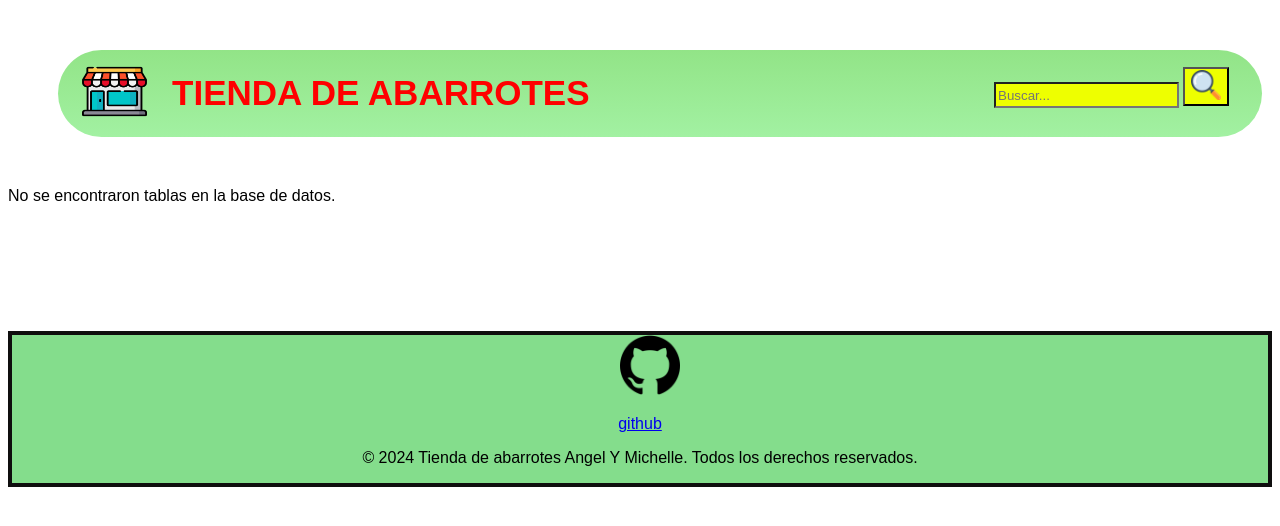
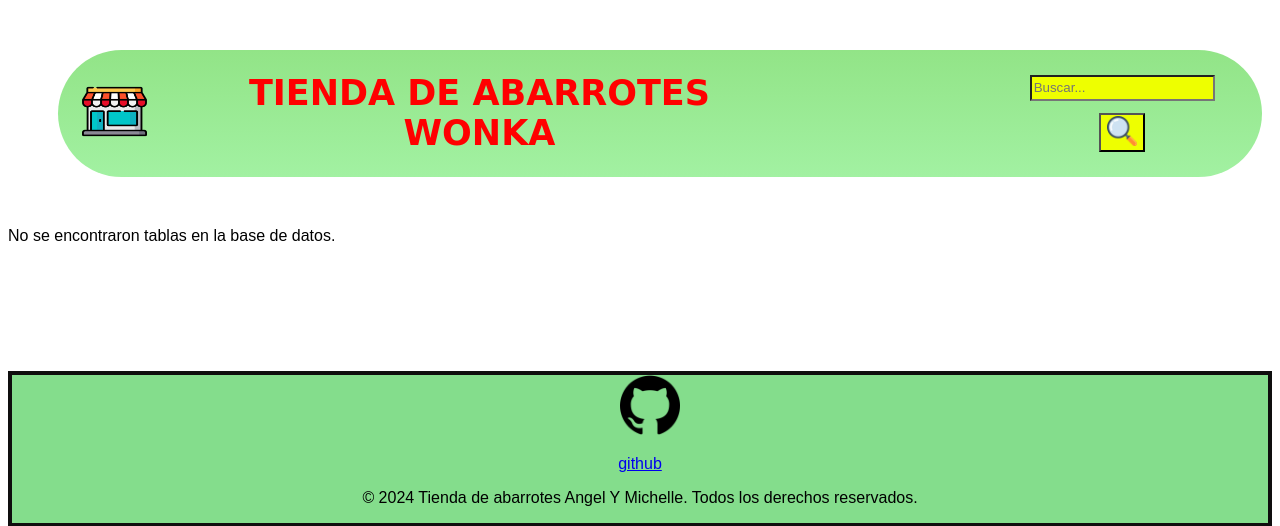
Before and after one commit to mega067/store, a PHP site: page / in a window 1280 px wide. Shown: the top 526 px of the page. Run offline with PHP 8.4, Linux system fonts and the light colour scheme.

Commit message:
alineasion AUTO MARGIN X3

```diff
--- a/busqueda_produc.php
+++ b/busqueda_produc.php
@@ -76,4 +76,5 @@ if (isset($_GET['q'])) {
 } else {
     echo "Por favor, proporcione un término de búsqueda.";
 }
+//© 2024 Tienda de abarrotes Angel Y Michelle. Todos los derechos reservados.
 ?>
--- a/galletas.php
+++ b/galletas.php
@@ -8,7 +8,7 @@
   <div class="boton">
   <a href="/store/" class="volver"><img class="volver_img" src="iconos/volver.png"></a>
 
-  <h1 class="titulo">galletas</h1>
+  <h1 class="titulo" id="B">galletas</h1>
 
   </div>
 
--- a/index.php
+++ b/index.php
@@ -14,7 +14,7 @@
       </a>
     </div>
 
-      <h1 class="titulo_h1">TIENDA DE ABARROTES</h1>
+      <h1 class="titulo_h1" id="WONKA" >TIENDA DE ABARROTES WONKA</h1>
 
       <!-- Botón de búsqueda -->
 
--- a/lacteos.php
+++ b/lacteos.php
@@ -8,7 +8,7 @@
   <div class="boton">
   <a href="/store/" class="volver"><img class="volver_img" src="iconos/volver.png"></a>
 
-  <h1 class="titulo">lacteos</h1>
+  <h1 class="titulo" id="B">lacteos</h1>
 
   </div>
 
--- a/prod_limpieza.php
+++ b/prod_limpieza.php
@@ -8,7 +8,7 @@
   <div class="boton">
   <a href="/store/" class="volver"><img class="volver_img" src="iconos/volver.png"></a>
 
-  <h1 class="titulo">productos de limpieza</h1>
+  <h1 class="titulo" id="B">productos de limpieza</h1>
 
   </div>
 
--- a/prod_personales.php
+++ b/prod_personales.php
@@ -8,7 +8,7 @@
   <div class="boton">
   <a href="/store/" class="volver"><img class="volver_img" src="iconos/volver.png"></a>
 
-  <h1 class="titulo">productos personales</h1>
+  <h1 class="titulo" id="B">productos personales</h1>
 
   </div>
 
--- a/sabritas.php
+++ b/sabritas.php
@@ -8,7 +8,7 @@
   <div class="boton">
   <a href="/store/" class="volver"><img class="volver_img" src="iconos/volver.png"></a>
 
-  <h1 class="titulo">sabritas</h1>
+  <h1 class="titulo" id="B">sabritas</h1>
 
   </div>
 
--- a/style.css
+++ b/style.css
@@ -36,7 +36,7 @@ html{
 
   }
   .busqueda{
-    margin-left: 35%;
+    margin-left: 19%;
 
 
   }
@@ -126,12 +126,14 @@ html{
     transition: transform 0.3s ease; /* Agregar transición para un efecto suave */
 }
 .flex_tb{
+    margin: auto auto auto;
     align-items: center;
     display: flex;
     flex-wrap: wrap;
 }
 .tabla_tb {
-  margin: auto 30px;
+  margin: auto auto auto;
+
   margin-bottom: 30px;
   align-items: center;
   text-align: center;
@@ -367,3 +369,8 @@ footer{
   color: red;
   font-size: 40px;
 }
+#WONKA{
+font-family:cursive;
+color: red;
+
+}
--- a/verduras.php
+++ b/verduras.php
@@ -8,7 +8,7 @@
   <div class="boton">
   <a href="/store/" class="volver"><img class="volver_img" src="iconos/volver.png"></a>
 
-  <h1 class="titulo">verduras</h1>
+  <h1 class="titulo" id="B">verduras</h1>
 
   </div>
 
@@ -32,6 +32,6 @@
   <img class="git"src="iconos/github.png" alt="git" >
   <p>github</p>
   </a>
-    <p>© 2024 Tienda de abarrotes Angel Y Michellel. Todos los derechos reservados.</p>
+    <p>© 2024 Tienda de abarrotes Angel Y Michelle. Todos los derechos reservados.</p>
   </footer>
 </html>
```
